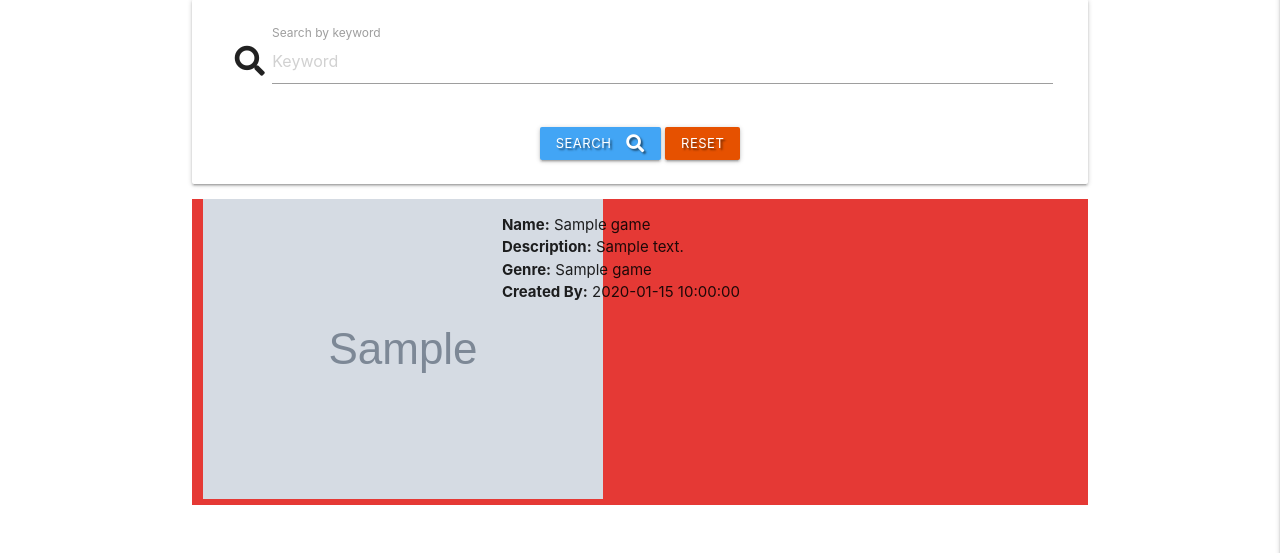
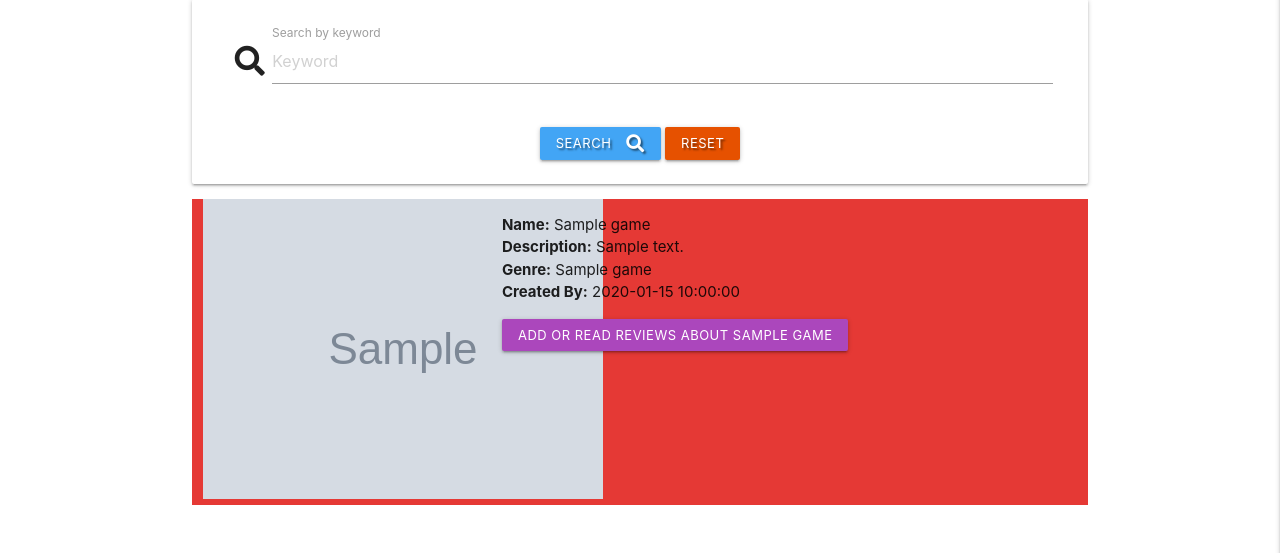
Before and after one commit to SamBurgess93/GamerHub, a Flask app: page / in a window 1280 px wide. Shown: the part 221-774 px from the top of the page. Run offline with Flask 2, Linux system fonts and the light colour scheme; grey boxes marked "Sample" are stand-in pictures; a database or web service that is not in the repository returns one stand-in record (values such as "Sample title"); some libraries are stand-ins or nearby versions.

Commit message:
Added button to see reviews

```diff
--- a/templates/games.html
+++ b/templates/games.html
@@ -47,9 +47,12 @@
         <li><b>Genre:</b> {{ games.category_name }}</li>
         <li><b>Created By:</b> {{ games.created_by }}</li>
       </ul>
+      <a href="#" class="btn-small purple lighten-1">Add or read
+        reviews about {{ games.game_name}}</a>
     </div>
   </div>
   {% endfor %}
+
 
   {% else %}
   <h3 class="center-align">No Results were found, please try again</h3>
```
